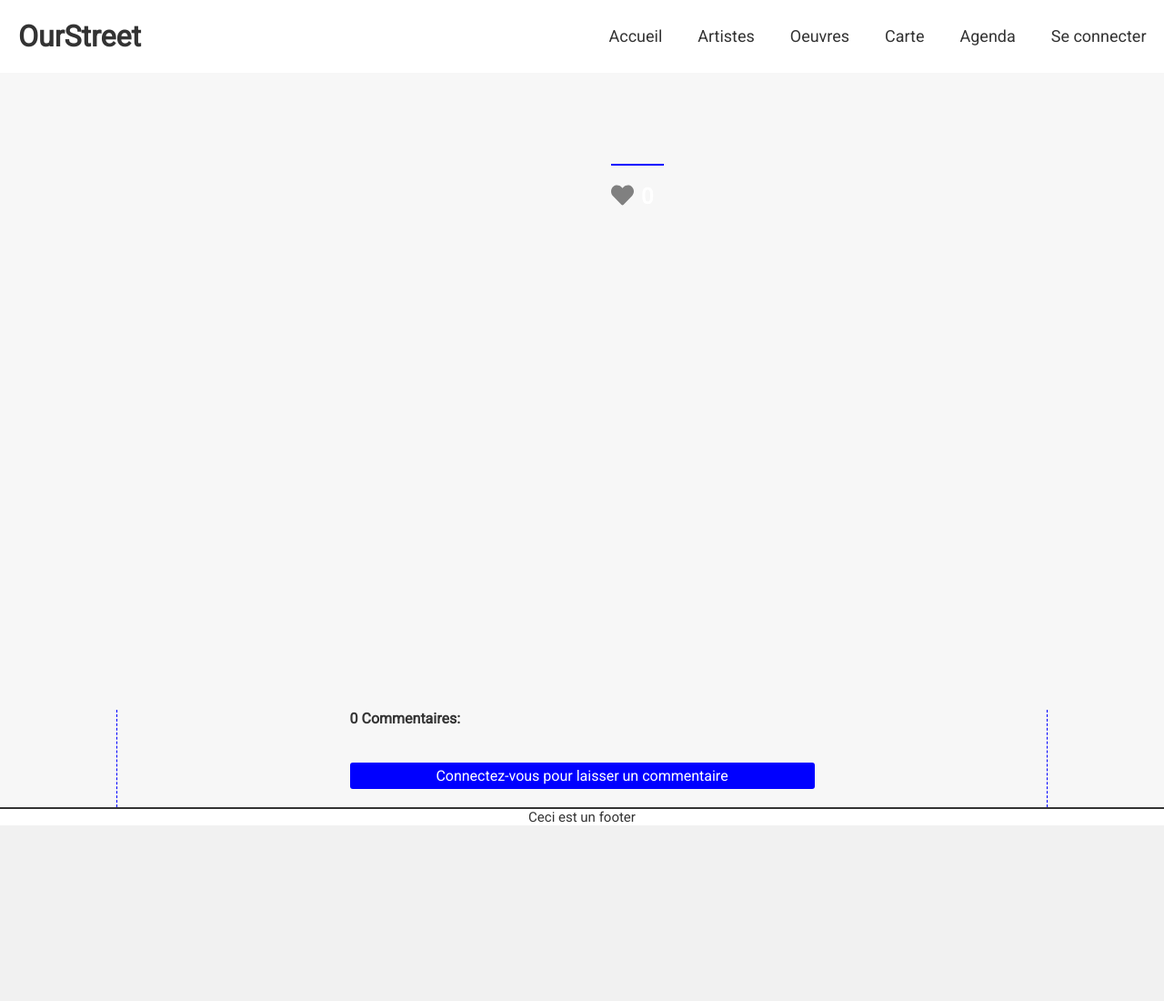
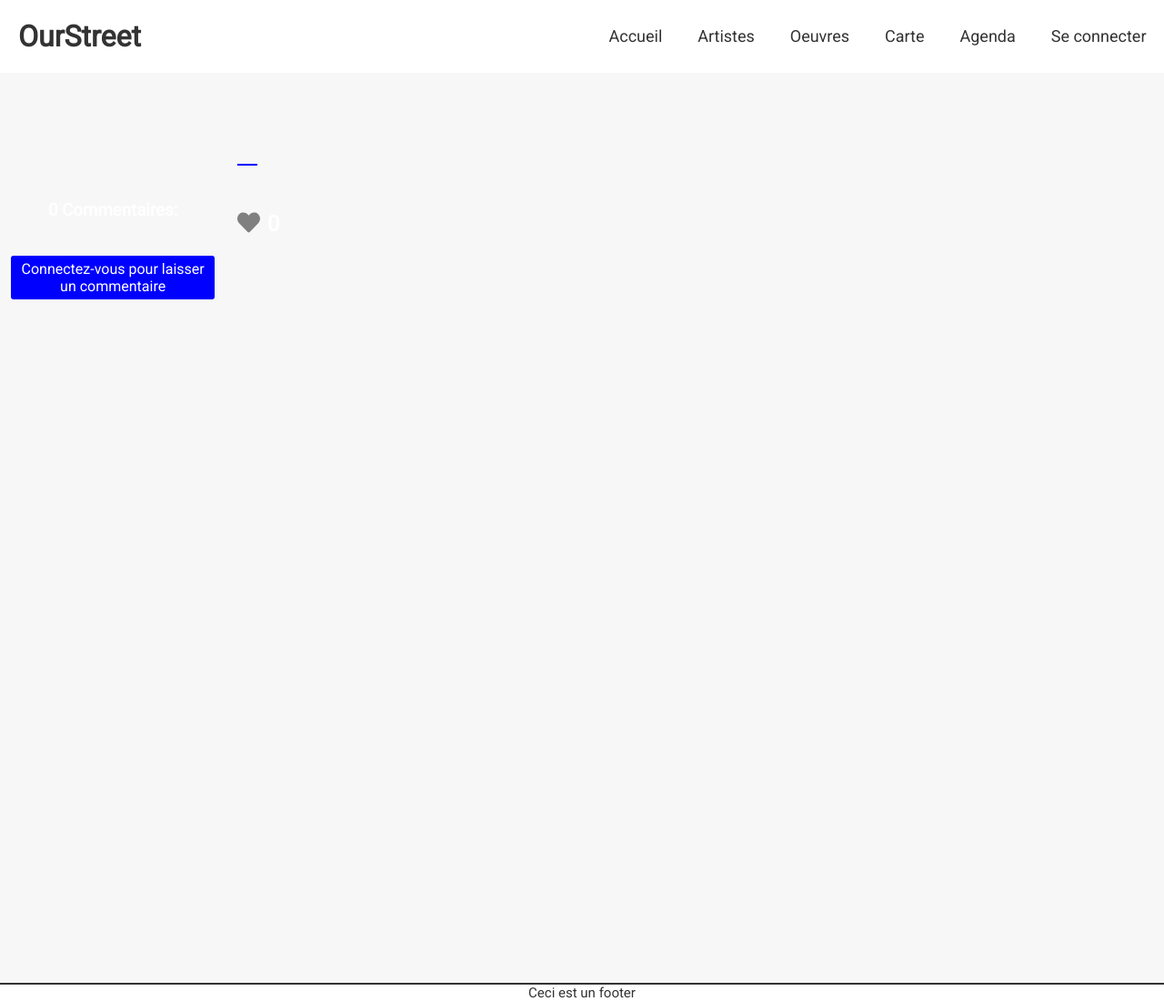
Before and after one commit to JulyBrn/FinalProject-OurStreet, a Symfony app: template templates/ours/show_artwork.html.twig in a window 1280 px wide. Shown: the whole page at 91% size. Before the commit the page ends 907 px from the top, so only its background shows below. Run offline with Twig, Linux system fonts and the light colour scheme; the template is opened without the code that fills it, so the values that code supplies are empty; some libraries are stand-ins or nearby versions.

Commit message:
css artwork

```diff
--- a/public/css/artwork.css
+++ b/public/css/artwork.css
@@ -36,11 +36,16 @@ a {
 
 .img-background {
     width: 100%;
-    height: 700px;
+    height: 1000px;
     position: static;
-    filter: brightness(0.3);
+    filter: brightness(0.4);
     background-size: cover;
     background-position: center;
+}
+
+.bloc-container {
+    position: absolute;
+    top: 150px;
 }
 
 .artwork-container {
@@ -48,8 +53,6 @@ a {
     display: flex;
     flex-direction: row;
     justify-content: space-around;
-    position: absolute;
-    top: 150px;
 }
 
 .artwork-picture {
@@ -89,13 +92,6 @@ a {
     color: white;
 }
 
-.under-img {
-    padding-top: 40px;
-    width: 50%;
-    display: flex;
-    flex-direction: row-reverse;
-    justify-content: space-between;
-}
 
 .artwork-picture img:hover {
     transform: scale(1.5);
@@ -142,18 +138,16 @@ textarea {
 }
 
 .comment-container {
-    width: 80%;
+    width: 100%;
     height: auto;
-    margin: 0 auto;
     display: flex;
     flex-direction: column;
     align-items: center;
-    border-left: 1px dashed blue;
-    border-right: 1px dashed blue;
+    color: white;
+    margin-top: 70px;
 }
 
 .pushComment {
-    width: 50%;
     display: flex;
     flex-direction: column;
     padding-bottom: 20px;
@@ -172,10 +166,11 @@ textarea {
 }
 
 .about-content {
-    width: 100%;
-    text-align: center;
+    width: 90%;
+    text-align: justify;
     color: white;
     font-size: 20px;
+    padding-top: 20px;
 
 }
 
@@ -183,7 +178,7 @@ textarea {
     display: flex;
     flex-direction: row-reverse;
     justify-content: flex-end;
-    padding-top: 10px;
+    padding-top: 20px;
 }
 
 .like-count {
@@ -198,6 +193,5 @@ textarea {
 }
 
 .comment-content {
-    width: 50%;
     padding-bottom: 20px;
 }
--- a/templates/ours/show_artwork.html.twig
+++ b/templates/ours/show_artwork.html.twig
@@ -6,13 +6,36 @@
 
 {% block body %}
 <div class="img-background" style ="background-image: url('{{ artwork.picture }}')"></div>
-
+<div class="bloc-container">
     <div class="artwork-container">
         <div class="artwork-picture">
             <img src="{{ artwork.picture }}" alt="">
-        <div class="under-img">
+            <div class="comment-container">
+        <div class="comment-content">
+            <h3>{{artwork.comments | length}} Commentaires:</h3>
+            {% for comment in artwork.comments %}
+            <strong> {{ comment.user.name}}</strong> (<small>{{ comment.createdAt | date ('d/m/Y à H:i') }}</small>)
+                {{ comment.content | raw }}
+                {% if app.user == comment.user  %}
+                    <a href="{{path('removeComment', {"id": comment.id})}}">
+                        <svg class="deleteComment "aria-hidden="true" focusable="false" data-prefix="far" data-icon="trash-alt" class="svg-inline--fa fa-trash-alt fa-w-14" role="img" xmlns="http://www.w3.org/2000/svg" viewBox="0 0 448 512"><path fill="currentColor" d="M268 416h24a12 12 0 0 0 12-12V188a12 12 0 0 0-12-12h-24a12 12 0 0 0-12 12v216a12 12 0 0 0 12 12zM432 80h-82.41l-34-56.7A48 48 0 0 0 274.41 0H173.59a48 48 0 0 0-41.16 23.3L98.41 80H16A16 16 0 0 0 0 96v16a16 16 0 0 0 16 16h16v336a48 48 0 0 0 48 48h288a48 48 0 0 0 48-48V128h16a16 16 0 0 0 16-16V96a16 16 0 0 0-16-16zM171.84 50.91A6 6 0 0 1 177 48h94a6 6 0 0 1 5.15 2.91L293.61 80H154.39zM368 464H80V128h288zm-212-48h24a12 12 0 0 0 12-12V188a12 12 0 0 0-12-12h-24a12 12 0 0 0-12 12v216a12 12 0 0 0 12 12z"></path></svg>
+                    </a>
+                {% endif %}
+                </br>
+            {% endfor %}
+        </div>
+        <div class="pushComment">
+            {% if app.user %}
+                {{form_start(commentForm)}}
+                {{form_row(commentForm.content, {'label':' ', 'attr': {'placeholder': "Ajouter un commentaire"}})}}
+                <button type="submit" class="dialog-btn">Envoyer</button>
+                {{form_end(commentForm)}}
 
-            <p class="about-content">{{ artwork.description }}</p>
+            {% else %}
+            <br>
+            <a href="#" role="button" aria-haspopup="dialog" aria-controls="dialog">Connectez-vous pour laisser un commentaire</a>
+            {% endif %}
+        </div>
     </div>
         </div>
 
@@ -26,6 +49,8 @@
                 <div class="underName"></div>
                 <h1>{{ artwork.name }}</h1>
             </div>
+
+            <p class="about-content">{{ artwork.description }}</p>
 
             <div class="like-container">
                 {% if app.user %}
@@ -59,31 +84,5 @@
             </div>
         </div>
     </div>
-<div class="comment-container">
-    <div class="comment-content">
-        <h4>{{artwork.comments | length}} Commentaires:</h3>
-        {% for comment in artwork.comments %}
-        <strong> {{ comment.user.name}}</strong> (<small>{{ comment.createdAt | date ('d/m/Y à H:i') }}</small>)
-            {{ comment.content | raw }}
-            {% if app.user == comment.user  %}
-                <a href="{{path('removeComment', {"id": comment.id})}}">
-                    <svg class="deleteComment "aria-hidden="true" focusable="false" data-prefix="far" data-icon="trash-alt" class="svg-inline--fa fa-trash-alt fa-w-14" role="img" xmlns="http://www.w3.org/2000/svg" viewBox="0 0 448 512"><path fill="currentColor" d="M268 416h24a12 12 0 0 0 12-12V188a12 12 0 0 0-12-12h-24a12 12 0 0 0-12 12v216a12 12 0 0 0 12 12zM432 80h-82.41l-34-56.7A48 48 0 0 0 274.41 0H173.59a48 48 0 0 0-41.16 23.3L98.41 80H16A16 16 0 0 0 0 96v16a16 16 0 0 0 16 16h16v336a48 48 0 0 0 48 48h288a48 48 0 0 0 48-48V128h16a16 16 0 0 0 16-16V96a16 16 0 0 0-16-16zM171.84 50.91A6 6 0 0 1 177 48h94a6 6 0 0 1 5.15 2.91L293.61 80H154.39zM368 464H80V128h288zm-212-48h24a12 12 0 0 0 12-12V188a12 12 0 0 0-12-12h-24a12 12 0 0 0-12 12v216a12 12 0 0 0 12 12z"></path></svg>
-                </a>
-            {% endif %}
-            </br>
-        {% endfor %}
-    </div>
-    <div class="pushComment">
-        {% if app.user %}
-            {{form_start(commentForm)}}
-            {{form_row(commentForm.content, {'label':' ', 'attr': {'placeholder': "Ajouter un commentaire"}})}}
-            <button type="submit" class="dialog-btn">Envoyer</button>
-            {{form_end(commentForm)}}
-
-        {% else %}
-        <br>
-        <a href="#" role="button" aria-haspopup="dialog" aria-controls="dialog">Connectez-vous pour laisser un commentaire</a>
-        {% endif %}
-    </div>
 </div>
 {% endblock %}
```
Lines whose indentation alone changed are shown as unchanged.
